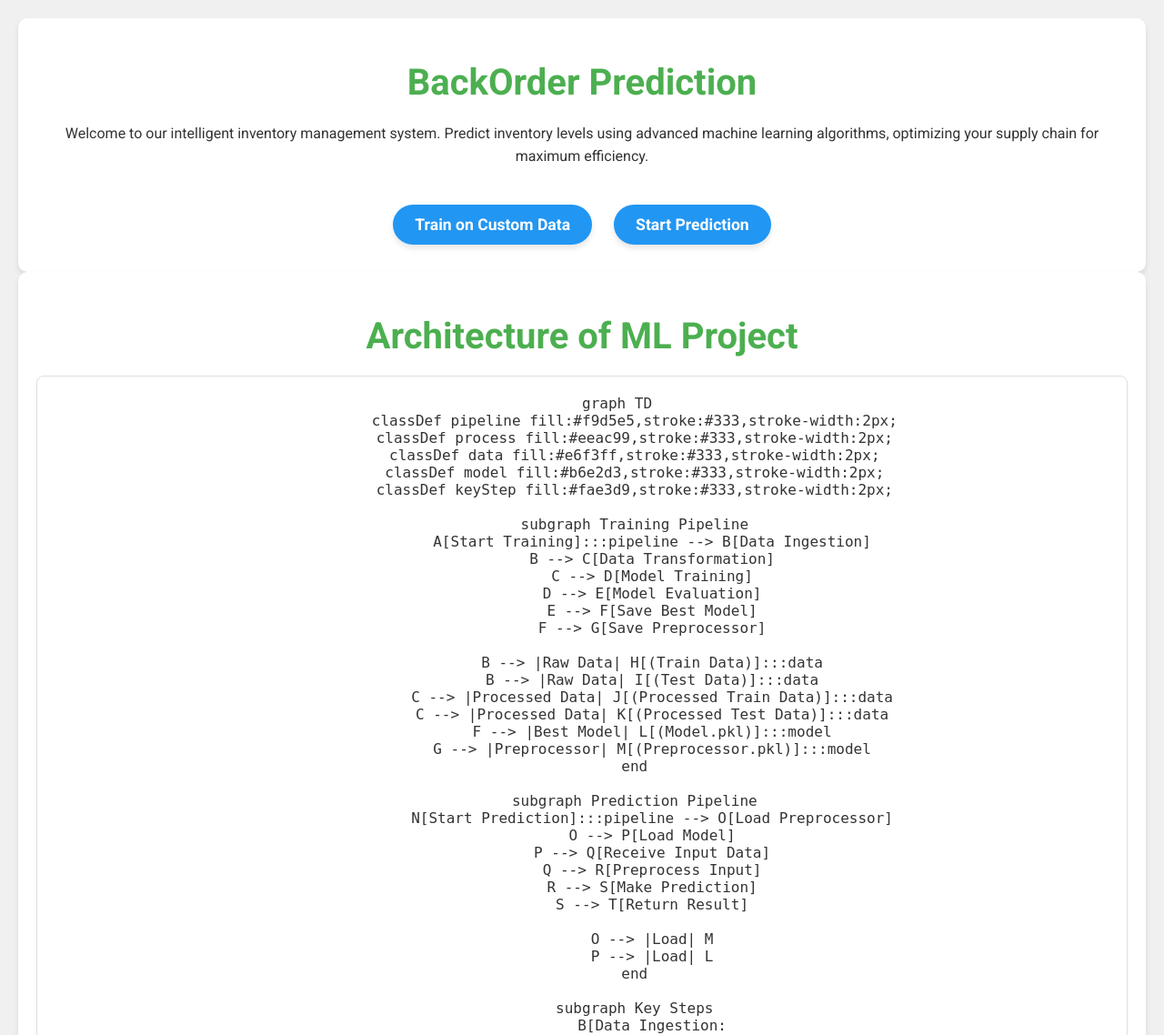
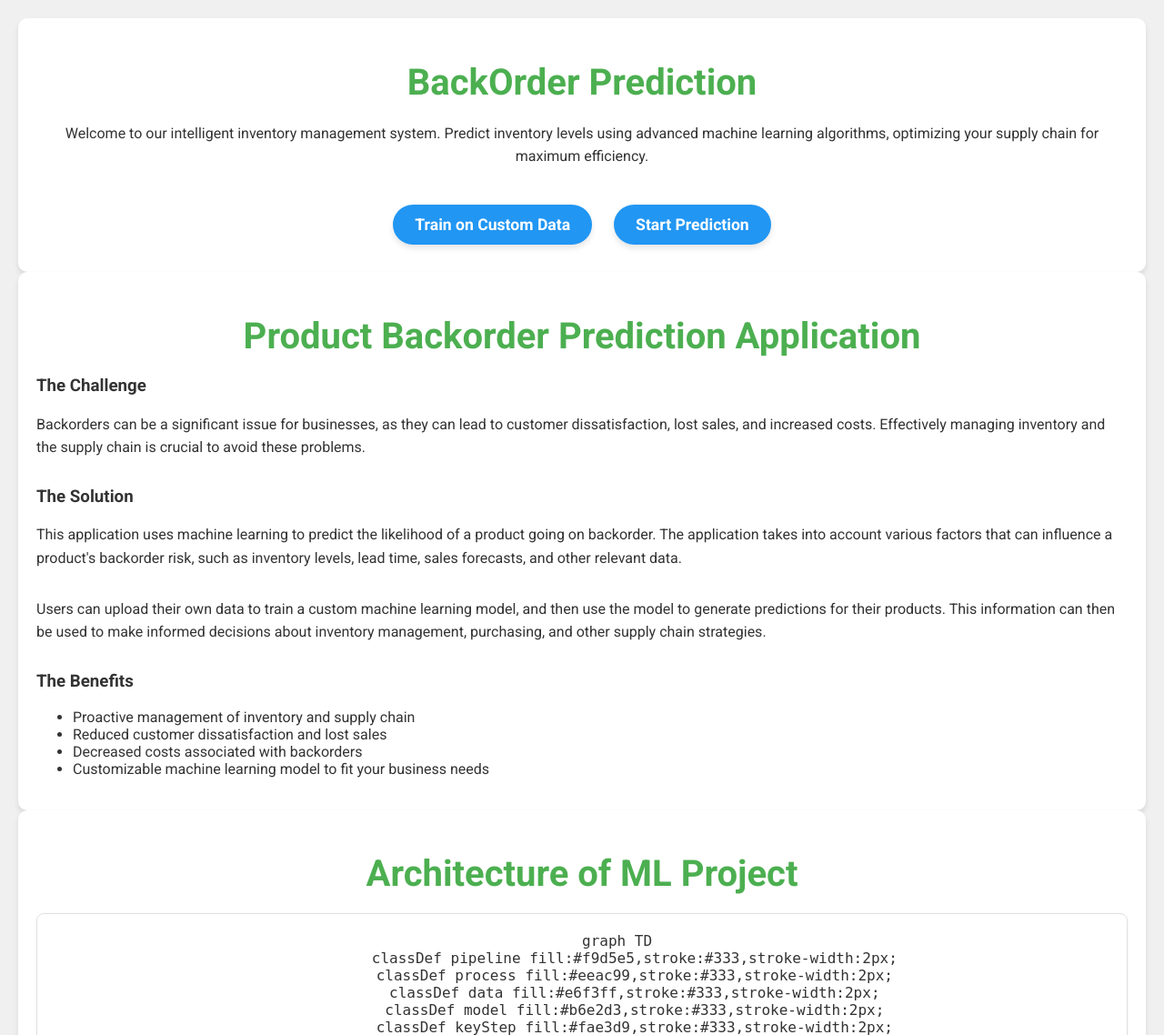
Before and after one commit to akshaykumarbedre/Intelligent-Inventory-Management-System-, a Flask app: page / in a window 1280 px wide. Shown: the top 1138 px of the page at 91% size. Run offline with Flask 3, Linux system fonts and the light colour scheme.

Commit message:
arch add

```diff
--- a/templates/index.html
+++ b/templates/index.html
@@ -253,7 +253,53 @@
         });
     </script>
 
+    <div class="project-overview">
 
+        <center><h1>Product Backorder Prediction Application</h1></center>
+
+        <div class="project-description">
+
+            <h3>The Challenge</h3>
+
+            <p>Backorders can be a significant issue for businesses, as they can lead to customer dissatisfaction, lost
+                sales, and increased costs. Effectively managing inventory and the supply chain is crucial to avoid
+                these problems.</p>
+
+        </div>
+
+        <div class="project-solution">
+
+            <h3>The Solution</h3>
+
+            <p>This application uses machine learning to predict the likelihood of a product going on backorder. The
+                application takes into account various factors that can influence a product's backorder risk, such as
+                inventory levels, lead time, sales forecasts, and other relevant data.</p>
+
+            <p>Users can upload their own data to train a custom machine learning model, and then use the model to
+                generate predictions for their products. This information can then be used to make informed decisions
+                about inventory management, purchasing, and other supply chain strategies.</p>
+
+        </div>
+
+        <div class="project-benefits">
+
+            <h3>The Benefits</h3>
+
+            <ul>
+
+                <li>Proactive management of inventory and supply chain</li>
+
+                <li>Reduced customer dissatisfaction and lost sales</li>
+
+                <li>Decreased costs associated with backorders</li>
+
+                <li>Customizable machine learning model to fit your business needs</li>
+
+            </ul>
+
+        </div>
+
+    </div>
     <div class="container">
 
         <h1>Architecture of ML Project</h1>
```
Also changed, not shown: 2 other files.
